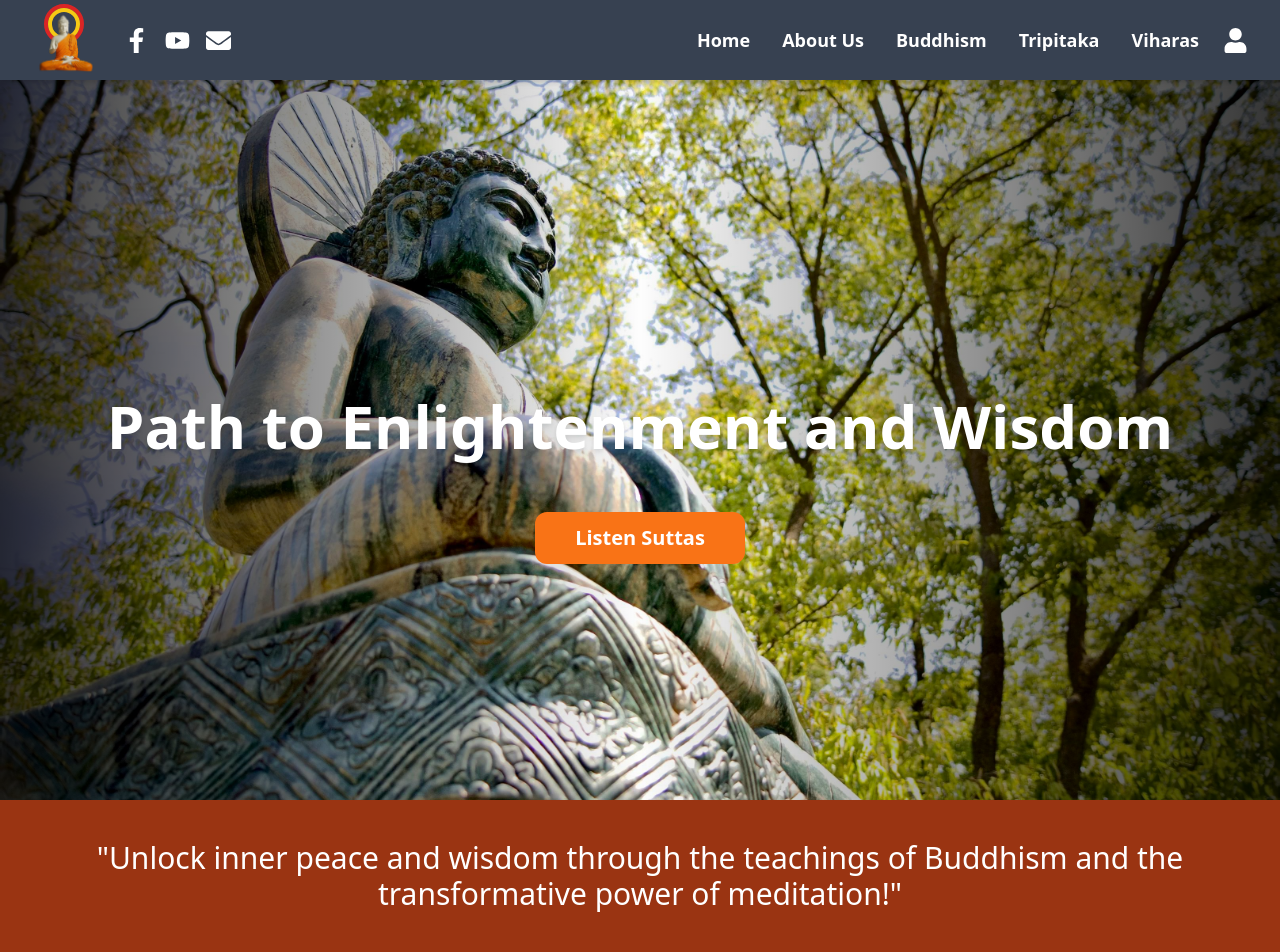
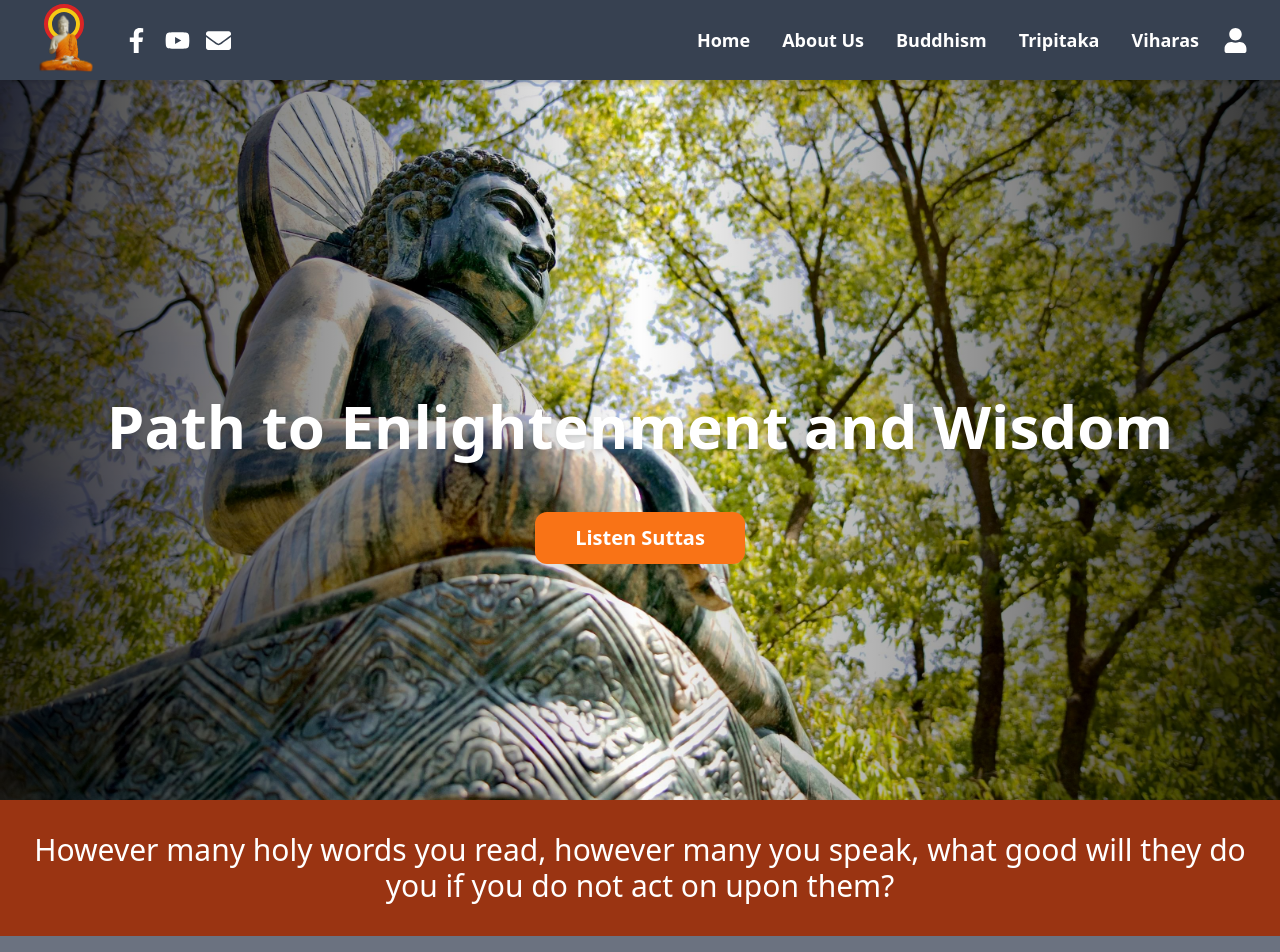
Before and after one commit to SaikatDEV/brahmaViharaMeditationCenter, a React (Vite) app: page / in a window 1280 px wide. Shown: the top 952 px of the page. Built offline with nearby package versions, Linux system fonts and the light colour scheme.

Commit message:
Updated footer and used mui

```diff
--- a/src/components/Footer/footer.jsx
+++ b/src/components/Footer/footer.jsx
@@ -2,8 +2,8 @@ import React from "react";
 
 export default function Footer() {
   return (
-    <footer className="bg-gray-800 text-gray-300 py-10">
-      <div className="container mx-auto px-6 lg:px-20">
+    <footer className="bg-gray-800 text-gray-300 pt-6">
+      <section className="container mx-auto px-6 lg:px-20">
         {/* Grid Container */}
         <div className="grid grid-cols-1 md:grid-cols-2 lg:grid-cols-4 gap-8">
           {/* Resources Section */}
@@ -75,20 +75,15 @@ export default function Footer() {
             <p className="text-gray-400">All Rights Reserved</p>
           </div>
         </div>
-      </div>
-      <div className="text-right text-gray-500 mt-4 pr-8">
+      </section>
+      <section className=" text-white mt-8 bg-slate-600 flex items-center justify-end space-x-10 py-2 pr-10">
         <p className="text-sm">
-          Designed by <span className="font-semibold">Saikat Barua</span>
-          <br />
-          <a
-            className="underline"
-            href="http://saikatbarua.com"
-            target="_blank"
-          >
-            https://saikatbarua.com
-          </a>
+          Designed by: <span className="font-semibold">Saikat Barua</span>
         </p>
-      </div>
+        <a className="underline" href="http://saikatbarua.com" target="_blank">
+          https://saikatbarua.com
+        </a>
+      </section>
     </footer>
   );
 }
--- a/src/components/Section/AboutUs.jsx
+++ b/src/components/Section/AboutUs.jsx
@@ -3,6 +3,11 @@ import React, { useEffect, useState, useRef } from "react";
 function AboutUs() {
   const [isVisible, setIsVisible] = useState(false);
   const titleRef = useRef(null);
+
+  useEffect(() => {
+    // Scroll to the top of the page when this component is rendered
+    window.scrollTo({ top: 0, behavior: "smooth" });
+  }, []);
 
   useEffect(() => {
     const observer = new IntersectionObserver(
--- a/src/components/Section/BuddhaBanner.jsx
+++ b/src/components/Section/BuddhaBanner.jsx
@@ -1,4 +1,6 @@
 import React, { useEffect } from "react";
+import buddhaPhrase from "../../data/buddhaPhrase.js";
+import Carousel from "react-material-ui-carousel";
 
 function BuddhaBanner() {
   useEffect(() => {
@@ -41,11 +43,18 @@ function BuddhaBanner() {
       </div>
 
       {/* Quote Section */}
-      <div className="bg-orange-800 text-white text-center py-8 sm:py-10 text-sm sm:text-xl md:text-3xl font-extralight px-4">
-        <p>
-          "Unlock inner peace and wisdom through the teachings of Buddhism and
-          the transformative power of meditation!"
-        </p>
+      <div className="bg-orange-800 text-white text-center py-8 sm:py-8 text-sm sm:text-xl md:text-3xl font-extralight px-4">
+        <Carousel
+          indicators={false}
+          animation="fade"
+          autoPlay={true}
+          navButtonsAlwaysInvisible={true}
+          duration={1000}
+        >
+          {buddhaPhrase?.map((each, index) => (
+            <div key={index}>{each}</div>
+          ))}
+        </Carousel>
       </div>
     </div>
   );
--- /dev/null
+++ b/src/data/buddhaPhrase.js
@@ -0,0 +1,16 @@
+// buddhaPhrase data
+const buddhaPhrase = [
+  "Unlock inner peace and wisdom through the teachings of Buddhism and the transformative power of meditation!",
+
+  "However many holy words you read, however many you speak, what good will they do you if you do not act on upon them?",
+  "No one saves us but ourselves. No one can and no one may. We ourselves must walk the path.",
+  "Peace comes from within.  Do not seek it without.",
+  "Three things can not hide for long: the Moon, the Sun and the Truth.",
+  "Doubt everything. Find your own light.",
+  "Every morning we are born again. What we do today is what matters most.",
+  "There is no path to happiness: happiness is the path.",
+  "If you truly loved yourself, you could never hurt another.",
+  "You will not be punished for your anger; you will be punished by your anger.",
+];
+
+export default buddhaPhrase;
```
Also changed, not shown: package.json (+4 -3 lines), 1 other file (tests, documents, lock files or other folders).
